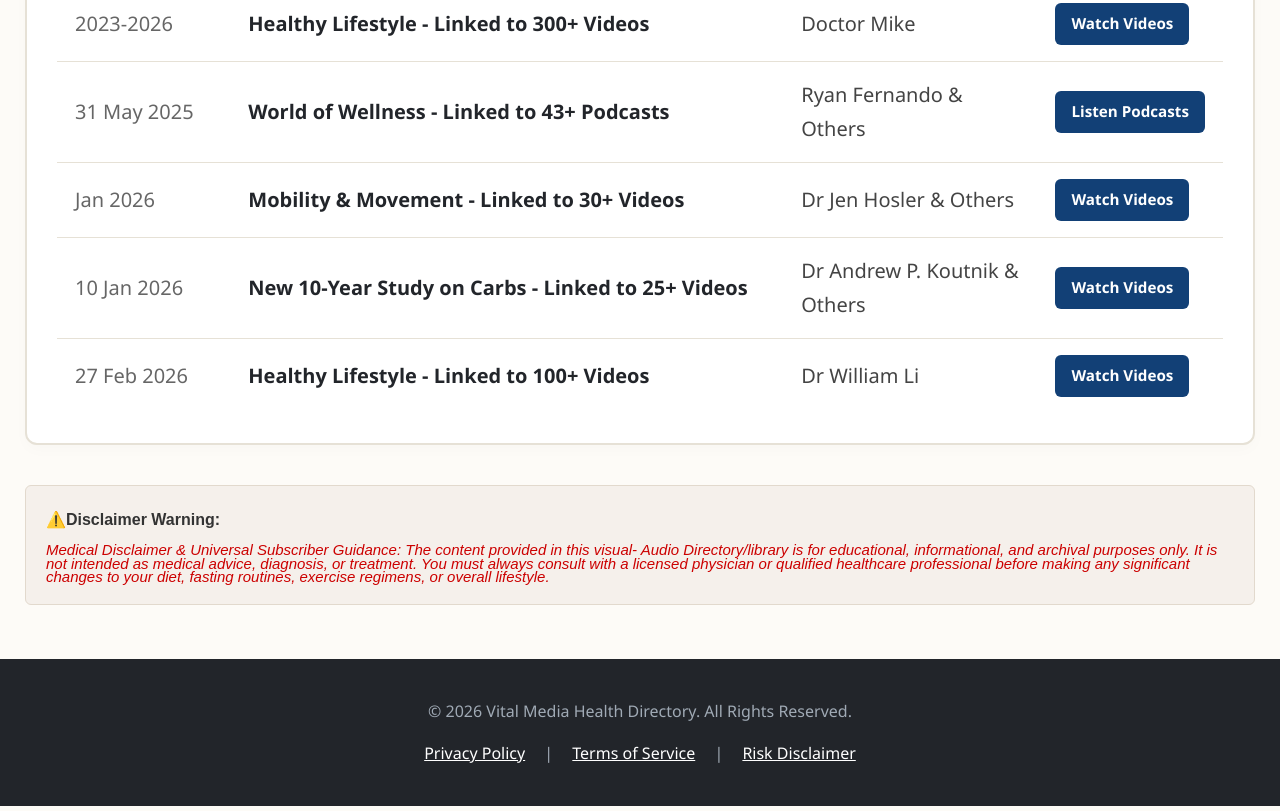
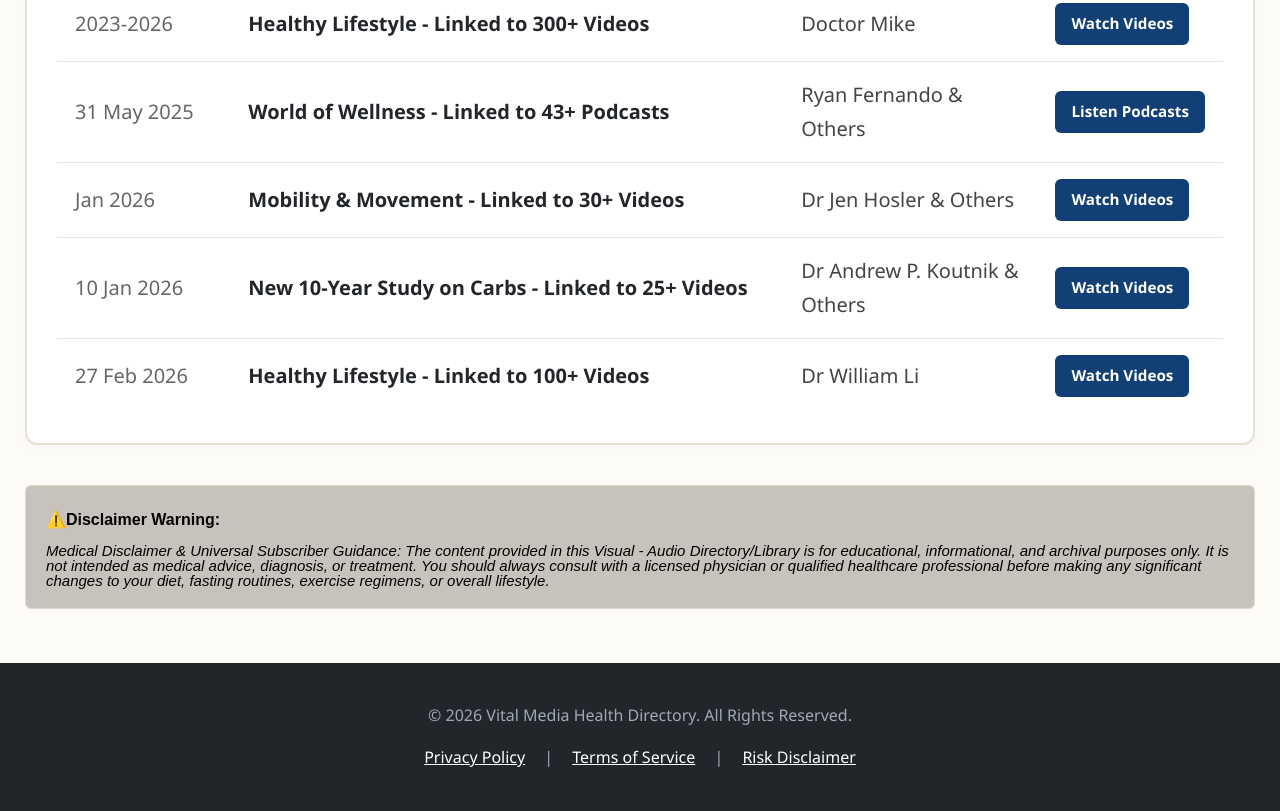
Before and after one commit to maximserdyuk8585-bit/vitalmediahealth, a plain HTML site: page healthy-lifestyle.html in a window 1280 px wide. Shown: the part 1833-2644 px from the top of the page. Drawn offline with Linux system fonts and the light colour scheme.

Commit message:
update the healthy lifestyle page with new content and images

```diff
--- a/healthy-lifestyle.html
+++ b/healthy-lifestyle.html
@@ -372,7 +372,7 @@
             </div>
         </section>
 
-         <div style="background-color: #f5f0eb;
+         <div style="background-color: #c8c2bd;
               border: 1px solid #e2d9cd;
               border-radius: 6px;
               padding: 20px;
@@ -382,19 +382,19 @@
               sans-serif;">
 
          <div style="font-weight: bold;
-              color: #333333;
+              color: #000000;
               margin-bottom: 10px;
               font-size: 0.8em;"
 
               >⚠️Disclaimer Warning:</div>
 
-         <p style="color: #cc0000;
+         <p style="color: #000000;
             font-size: 15px;
             font-style: italic;
-            line-height: 0.9;
+            line-height: 1;
             margin: 0;"
 
-           >Medical Disclaimer &amp; Universal Subscriber Guidance: The content provided in this visual- Audio Directory/library is for educational, informational, and archival purposes only. It is not intended as medical advice, diagnosis, or treatment. You must always consult with a licensed physician or qualified healthcare professional before making any significant changes to your diet, fasting routines, exercise regimens, or overall lifestyle.</p>
+           >Medical Disclaimer & Universal Subscriber Guidance: The content provided in this Visual - Audio Directory/Library is for educational, informational, and archival purposes only. It is not intended as medical advice, diagnosis, or treatment. You should always consult with a licensed physician or qualified healthcare professional before making any significant changes to your diet, fasting routines, exercise regimens, or overall lifestyle.</p>
          </div>
 
 
```
